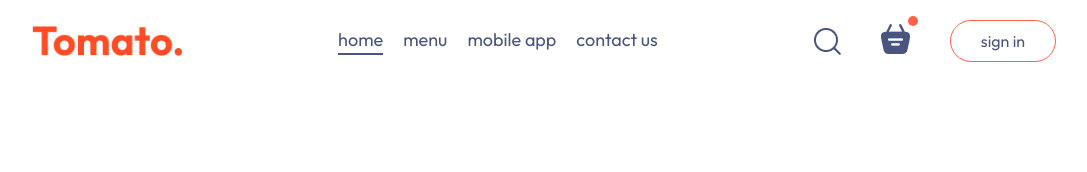
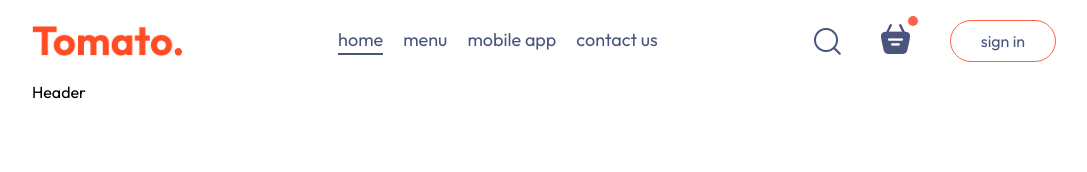
Before and after one commit to russell-crooms/foot-del, a React (Vite) app in the folder frontend/: page / in a window 1280 px wide. Shown: the top 172 px of the page, without its empty margins (96-1183 px from the left). Built offline with nearby package versions, Linux system fonts and the light colour scheme.

Commit message:
Created the Header component, and mounted this to our app

```diff
--- a/frontend/src/App.jsx
+++ b/frontend/src/App.jsx
@@ -1,10 +1,12 @@
 import React from 'react'
 import Navbar from './components/Navbar/Navbar';
+import Header from './components/Header/Header';
 
 const App = () => {
   return (
     <div className="app">
       <Navbar />
+      <Header />
     </div>
   )
 }
--- /dev/null
+++ b/frontend/src/components/Header/Header.jsx
@@ -0,0 +1,9 @@
+import './Header.css';
+
+const Header = () => {
+  return (
+    <div>Header</div>
+  )
+}
+
+export default Header
```
Also changed, not shown: frontend/src/components/Header/Header.css (added).
